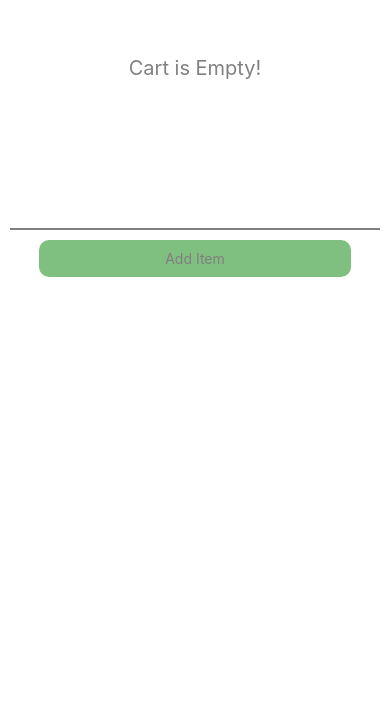
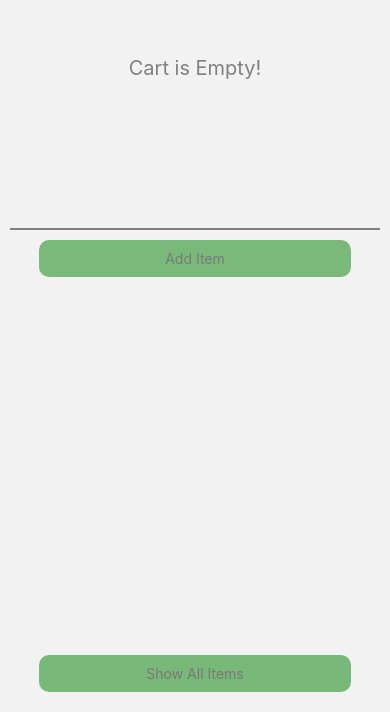
Before and after one commit to Irfanwani/foodcart, a React Native app: screen / in a window 390 px wide. Shown: the part 132-844 px from the top of the page. Built offline with nearby package versions, Linux system fonts and the light colour scheme.

Commit message:
added react navigation

```diff
--- a/App.tsx
+++ b/App.tsx
@@ -1,20 +1,33 @@
-import Main from './src/screens/Main'
-import {FC} from 'react'
-import { PersistGate } from 'redux-persist/integration/react'
-import { Provider } from 'react-redux'
-import { store, persistedStore } from './src/store/store'
-import Loading from './src/components/Loading'
+import Main from "./src/screens/Main";
+import { FC } from "react";
+import { PersistGate } from "redux-persist/integration/react";
+import { Provider } from "react-redux";
+import { store, persistedStore } from "./src/store/store";
+import Loading from "./src/components/Loading";
 
+import FinalFoodList from "./src/screens/FinalFoodList";
+
+import { NavigationContainer } from "@react-navigation/native";
+import { createNativeStackNavigator } from "@react-navigation/native-stack";
+
+const Stack = createNativeStackNavigator();
 
 const App: FC = () => {
-    return (
-        <Provider store={store}>
-            <PersistGate persistor={persistedStore} loading={<Loading />}>
-            <Main />
-            </PersistGate>
-
-        </Provider>
-    )
-}
+  return (
+    <Provider store={store}>
+      <PersistGate persistor={persistedStore} loading={<Loading />}>
+        <NavigationContainer>
+          <Stack.Navigator
+            initialRouteName="Home"
+            screenOptions={{ headerShown: false }}
+          >
+            <Stack.Screen name="Home" component={Main} />
+            <Stack.Screen name="Details" component={FinalFoodList} />
+          </Stack.Navigator>
+        </NavigationContainer>
+      </PersistGate>
+    </Provider>
+  );
+};
 
 export default App;
--- a/package.json
+++ b/package.json
@@ -10,6 +10,8 @@
   },
   "dependencies": {
     "@react-native-async-storage/async-storage": "^1.17.10",
+    "@react-navigation/native": "^6.0.13",
+    "@react-navigation/native-stack": "^6.9.0",
     "@reduxjs/toolkit": "^1.8.5",
     "expo": "~46.0.13",
     "expo-status-bar": "~1.4.0",
@@ -17,6 +19,8 @@
     "react-dom": "18.0.0",
     "react-native": "0.69.6",
     "react-native-animatable": "^1.3.3",
+    "react-native-safe-area-context": "4.3.1",
+    "react-native-screens": "~3.15.0",
     "react-native-web": "~0.18.7",
     "react-redux": "^8.0.4",
     "redux-persist": "^6.0.0"
--- a/src/screens/FinalFoodList.tsx
+++ b/src/screens/FinalFoodList.tsx
@@ -0,0 +1,19 @@
+import { FC } from "react";
+
+import { View, Text } from "react-native";
+
+import { useSelector } from "react-redux";
+import styles from "../styles";
+
+const FinalFoodList: FC = () => {
+  const { fooditems } = useSelector((state: any) => ({
+    fooditems: state.fooditems,
+  }));
+  return (
+    <View style={styles.list}>
+      <Text>{JSON.stringify(fooditems)}</Text>
+    </View>
+  );
+};
+
+export default FinalFoodList;
--- a/src/screens/Main.tsx
+++ b/src/screens/Main.tsx
@@ -1,5 +1,5 @@
 import { FC, useEffect, useState } from "react";
-import { FlatList, View } from "react-native";
+import { FlatList, Text, TouchableOpacity, View } from "react-native";
 import { useSelector, useDispatch } from "react-redux";
 
 import { showForm } from "../store/reducers";
@@ -13,7 +13,11 @@ import styles from "../styles";
 import Form from "../components/Form";
 import Dialog from "../components/Dialog";
 
-const Main: FC = () => {
+interface MainProps {
+  navigation: any;
+}
+
+const Main: FC<MainProps> = ({ navigation }) => {
   const { fooditems, showform, showdialog, index } = useSelector(
     (state: any) => ({
       fooditems: state.fooditems,
@@ -26,6 +30,10 @@ const Main: FC = () => {
   const [showf, setShowf] = useState(false);
 
   const [showd, setShowd] = useState(false);
+
+  const gotosecond = () => {
+    navigation.navigate("Details");
+  };
 
   useEffect(() => {
     if (!showform) {
@@ -65,6 +73,9 @@ const Main: FC = () => {
         ListHeaderComponent={fooditems.length && <Listheader />}
       />
 
+      <TouchableOpacity onPress={gotosecond} style={styles.additem}>
+        <Text>Show All Items</Text>
+      </TouchableOpacity>
       {showf && <Form />}
 
       {showd && <Dialog id={index} />}
--- a/src/styles.ts
+++ b/src/styles.ts
@@ -2,67 +2,67 @@ import { Dimensions, StyleSheet } from "react-native";
 
 const styles = StyleSheet.create({
   mainview: {
-    flex: 1
+    flex: 1,
+    paddingBottom: 20,
   },
   title: {
-    fontWeight: 'bold'
+    fontWeight: "bold",
   },
   card: {
     flexDirection: "row",
     justifyContent: "space-around",
-    borderColor: 'grey',
+    borderColor: "grey",
     borderWidth: 0.5,
     padding: 15,
     marginHorizontal: 10,
     marginVertical: 5,
     borderRadius: 10,
-    backgroundColor: 'rgba(50, 50, 50, 0.1)'
+    backgroundColor: "rgba(50, 50, 50, 0.1)",
   },
   loader: {
     flex: 1,
-    alignItems: 'center',
-    justifyContent: 'center'
+    alignItems: "center",
+    justifyContent: "center",
   },
   emptyview: {
     height: 300,
-    alignItems: 'center',
-    justifyContent: 'center'
+    alignItems: "center",
+    justifyContent: "center",
   },
   emptytext: {
-    color: 'grey',
-    fontSize: 20
+    color: "grey",
+    fontSize: 20,
   },
   additem: {
-    width: '80%',
-    backgroundColor: 'green',
-    alignItems: 'center',
+    width: "80%",
+    backgroundColor: "green",
+    alignItems: "center",
     padding: 10,
     borderRadius: 10,
     opacity: 0.5,
-    alignSelf: 'center'
+    alignSelf: "center",
   },
 
   additem_disabled: {
-    width: '80%',
-    backgroundColor: 'grey',
-    alignItems: 'center',
+    width: "80%",
+    backgroundColor: "grey",
+    alignItems: "center",
     padding: 10,
     borderRadius: 10,
     opacity: 0.5,
-    alignSelf: 'center'
+    alignSelf: "center",
   },
 
   divider: {
-    borderColor: 'grey',
+    borderColor: "grey",
     borderWidth: 0.3,
-    margin: 10
+    margin: 10,
   },
   input: {
-    borderColor: 'grey',
+    borderColor: "grey",
     borderWidth: 0.5,
     padding: 7,
-    borderRadius: 5
-
+    borderRadius: 5,
   },
   form: {
     margin: 10,
@@ -72,81 +72,79 @@ const styles = StyleSheet.create({
   },
   header: {
     fontSize: 30,
-    alignSelf: 'center',
+    alignSelf: "center",
     margin: 10,
-    color: 'teal'
+    color: "teal",
   },
   sheet: {
     borderTopEndRadius: 10,
     borderTopStartRadius: 10,
-    borderColor: 'orange',
+    borderColor: "orange",
     borderWidth: 1,
-    width: Dimensions.get('window').width,
-    height: Dimensions.get('window').height / 2,
-    backgroundColor: 'white'
+    width: Dimensions.get("window").width,
+    height: Dimensions.get("window").height / 2,
+    backgroundColor: "white",
   },
   formhead: {
-    flexDirection: 'row',
-    justifyContent: 'space-between'
+    flexDirection: "row",
+    justifyContent: "space-between",
   },
   formmainview: {
     flex: 1,
-    position: 'absolute',
-    backgroundColor: 'rgba(50, 50, 50, 0.4)',
-    width: Dimensions.get('window').width,
-    height: Dimensions.get('window').height,
+    position: "absolute",
+    backgroundColor: "rgba(50, 50, 50, 0.4)",
+    width: Dimensions.get("window").width,
+    height: Dimensions.get("window").height,
     marginTop: 30,
-    justifyContent: 'flex-end',
+    justifyContent: "flex-end",
   },
   label: {
     fontSize: 15,
-    fontWeight: 'bold',
+    fontWeight: "bold",
     marginTop: 10,
-    color: 'grey'
+    color: "grey",
   },
   warning: {
-    color: 'red',
+    color: "red",
     fontSize: 20,
-    alignSelf: 'center',
-    marginBottom: 20
+    alignSelf: "center",
+    marginBottom: 20,
   },
   cancel: {
     borderWidth: 0.5,
-    borderColor: 'grey',
+    borderColor: "grey",
     padding: 10,
     borderRadius: 10,
-    backgroundColor: 'rgba(50, 50, 50, 0.3)'
+    backgroundColor: "rgba(50, 50, 50, 0.3)",
   },
   delete: {
     borderWidth: 0.5,
-    borderColor: 'red',
+    borderColor: "red",
     padding: 10,
     borderRadius: 10,
-    backgroundColor: 'rgba(255, 0, 0, 0.4)'
-
-
+    backgroundColor: "rgba(255, 0, 0, 0.4)",
   },
   dialog: {
     flex: 1,
-    position: 'absolute',
-    backgroundColor: 'rgba(50, 50, 50, 0.4)',
-    width: Dimensions.get('window').width,
-    height: Dimensions.get('window').height,
+    position: "absolute",
+    backgroundColor: "rgba(50, 50, 50, 0.4)",
+    width: Dimensions.get("window").width,
+    height: Dimensions.get("window").height,
     marginTop: 30,
-    justifyContent: 'center',
-    alignItems: 'center'
+    justifyContent: "center",
+    alignItems: "center",
   },
   dialogbox: {
-    backgroundColor: 'white',
+    backgroundColor: "white",
     padding: 20,
     borderRadius: 20,
-    justifyContent: 'space-between',
+    justifyContent: "space-between",
   },
   actions: {
-    flexDirection: 'row',
-    justifyContent: 'space-evenly',
-    flex: 0.4
-  }
+    flexDirection: "row",
+    justifyContent: "space-evenly",
+    flex: 0.4,
+  },
 });
 
 export default styles;
```
Also changed, not shown: 1 other file (tests, documents, lock files or other folders).
